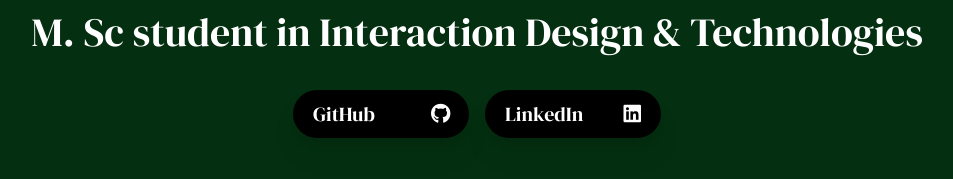
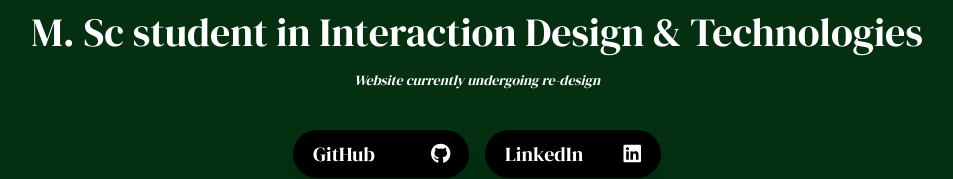
Before and after one commit to bckert/devfolio, a Next.js app in the folder devfolio/: page / in a window 1280 px wide. Shown: the part 222-401 px from the top of the page, without its empty margins (163-1116 px from the left). Built offline with nearby package versions, Linux system fonts and the light colour scheme.

Commit message:
placeholder text added

```diff
--- a/devfolio/src/pages/index.tsx
+++ b/devfolio/src/pages/index.tsx
@@ -30,13 +30,14 @@ const Home: NextPage = () => {
       <main
         className={`${dm.variable} min-w-325 h-screen bg-green-bg font-sans`}
       >
-        <div className="grid-row-4 grid justify-center">
-          <span className="row-span-1 mt-16 mb-5 w-full text-center font-sans text-7xl text-white md:text-[120px] lg:mb-8 lg:text-[140px]">
+        <div className="grid-row-5 mt-16 grid max-w-full justify-center">
+          <span className="row-span-1 mb-5 w-screen text-center font-sans text-7xl text-white md:text-[120px] lg:mb-8 lg:text-[140px]">
             Julia Böckert
           </span>
           <span className=" row-span-1 w-full px-10 text-center font-sans text-xl text-white sm:px-0 md:text-3xl lg:text-[40px]">
             M. Sc student in Interaction Design & Technologies
           </span>
+          <span className="row-span-1 w-screen text-center font-sans text-sm text-white mt-5 italic">Website currently undergoing re-design</span>
           <div className="row-span-1 my-10 flex justify-center">
             <div className="grid grid-rows-2 sm:flex sm:flex-row">
               <a href="https://github.com/bckert">
```
